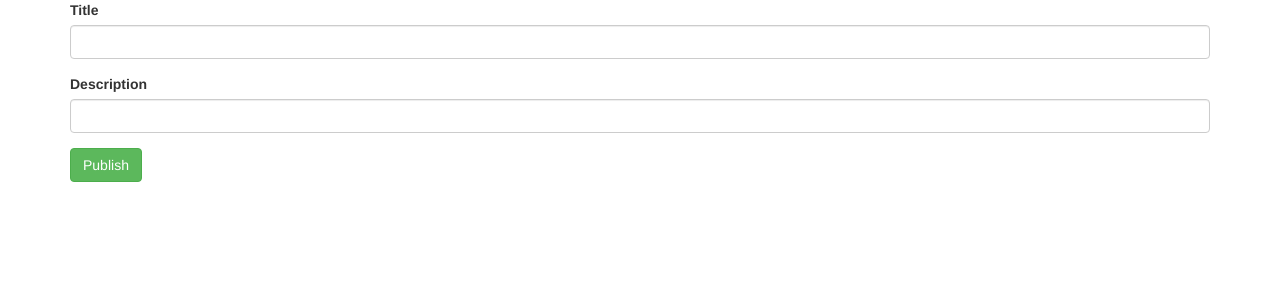
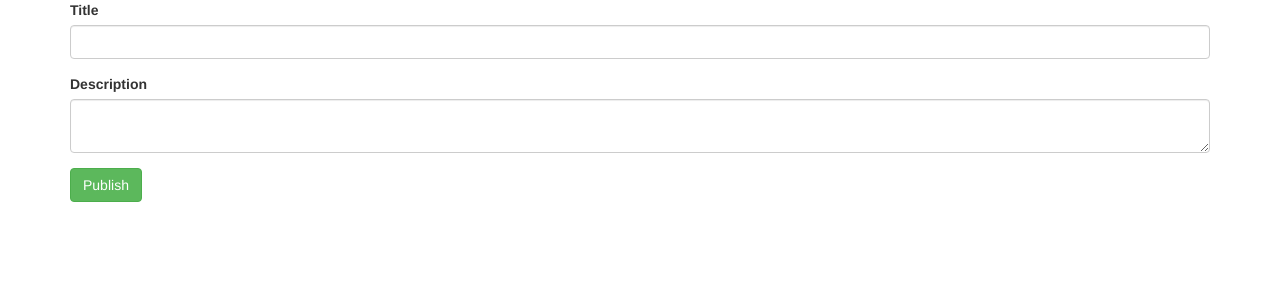
Before and after one commit to JohannLiebert1130/Flask_simple_blog, a Flask app: page /posts/new/1 in a window 1280 px wide. Shown: the top 300 px of the page. Run offline with Flask 2, Linux system fonts and the light colour scheme; some libraries are stand-ins or nearby versions.

Commit message:
Change 'input' attr to 'textarea' for the content of a new post.

```diff
--- a/src/templates/new_post.html
+++ b/src/templates/new_post.html
@@ -8,7 +8,7 @@
             </div>
             <div class="form-group">
                 <label for="content">Description</label>
-                <input type="text" class="form-control" id="content" name="content">
+                <textarea class="form-control" id="content" name="content"></textarea>
             </div>
             <button type="submit" class="btn btn-success">Publish</button>
         </form>
```
